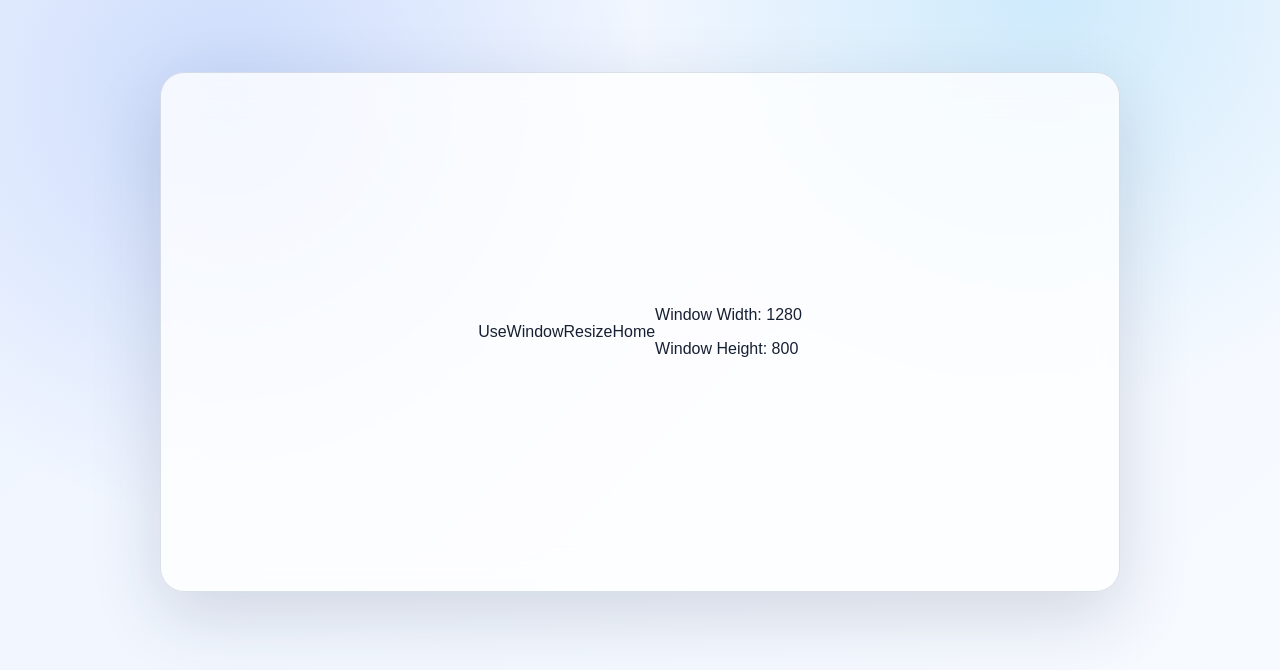
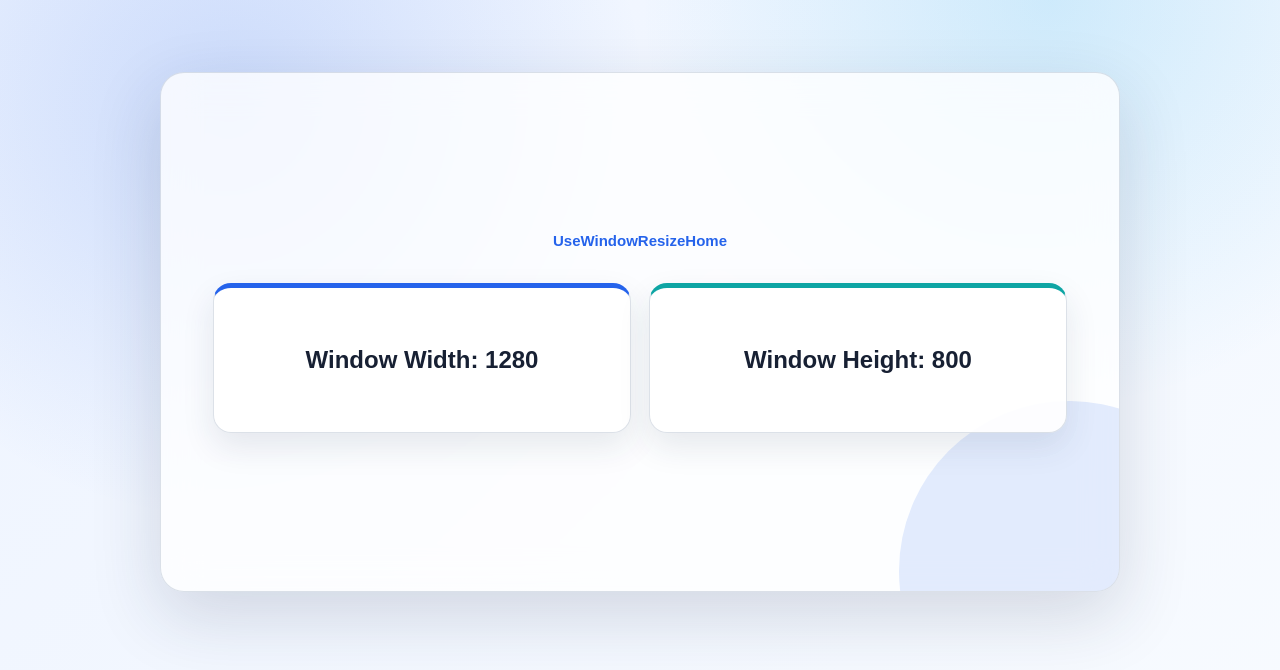
Before and after one commit to TanKaiYi0220/React-Practice-25-Projects, a React (Vite) app: page / in a window 1280 px wide. Shown: the top 670 px of the page. Built offline with nearby package versions, Linux system fonts and the light colour scheme.

Commit message:
feat: vibe coding for modern css styling

```diff
--- a/src/components/use_window_resize/style.css
+++ b/src/components/use_window_resize/style.css
@@ -2,12 +2,11 @@
     --page-bg-start: #eef4ff;
     --page-bg-end: #f8fbff;
     --panel-bg: rgba(255, 255, 255, 0.78);
-    --popup-bg: rgba(255, 255, 255, 0.92);
+    --card-bg: rgba(255, 255, 255, 0.9);
     --border-color: rgba(111, 130, 160, 0.24);
     --text-color: #172033;
     --muted-color: #667085;
     --accent-color: #2563eb;
-    --accent-dark: #1d4ed8;
     --accent-soft: rgba(37, 99, 235, 0.12);
     --shadow-color: rgba(31, 45, 75, 0.16);
 }
@@ -26,20 +25,73 @@ body {
         radial-gradient(circle at 82% 0%, rgba(14, 165, 233, 0.16), transparent 30%),
         linear-gradient(135deg, var(--page-bg-start), var(--page-bg-end));
 }
-
 .useWindowResizeHomeContainer {
     position: relative;
-    width: 960px;
+    width: min(960px, calc(100% - 80px));
     min-height: 520px;
     margin: 72px auto;
-    padding: 28px;
+    padding: 52px;
     display: flex;
+    flex-direction: column;
     align-items: center;
     justify-content: center;
+    gap: 34px;
     overflow: hidden;
     border: 1px solid var(--border-color);
     border-radius: 24px;
     background: var(--panel-bg);
     box-shadow: 0 24px 70px var(--shadow-color);
     backdrop-filter: blur(18px);
+    color: var(--accent-color);
+    font-size: 15px;
+    font-weight: 800;
 }
+
+.useWindowResizeHomeContainer::before {
+    content: "";
+    position: absolute;
+    width: 340px;
+    height: 340px;
+    right: -120px;
+    bottom: -150px;
+    border-radius: 50%;
+    background: var(--accent-soft);
+}
+.useWindowResizeHomeContainer > div {
+    position: relative;
+    z-index: 1;
+    width: 100%;
+    display: grid;
+    grid-template-columns: repeat(2, 1fr);
+    gap: 18px;
+}
+.useWindowResizeHomeContainer p {
+    min-height: 150px;
+    margin: 0;
+    padding: 28px;
+    display: flex;
+    align-items: center;
+    justify-content: center;
+    border: 1px solid var(--border-color);
+    border-radius: 18px;
+    background: var(--card-bg);
+    color: var(--text-color);
+    font-size: 24px;
+    line-height: 1.4;
+    font-weight: 700;
+    text-align: center;
+    box-shadow: 0 14px 32px rgba(31, 45, 75, 0.1);
+}
+.useWindowResizeHomeContainer p:first-child {
+    border-top: 5px solid var(--accent-color);
+}
+
+.useWindowResizeHomeContainer p:last-child {
+    border-top: 5px solid #0ea5a4;
+}
+
+.useWindowResizeHomeContainer p:hover {
+    transform: translateY(-4px);
+    box-shadow: 0 20px 40px rgba(31, 45, 75, 0.15);
+    transition: transform 180ms ease, box-shadow 180ms ease;
+}
```
